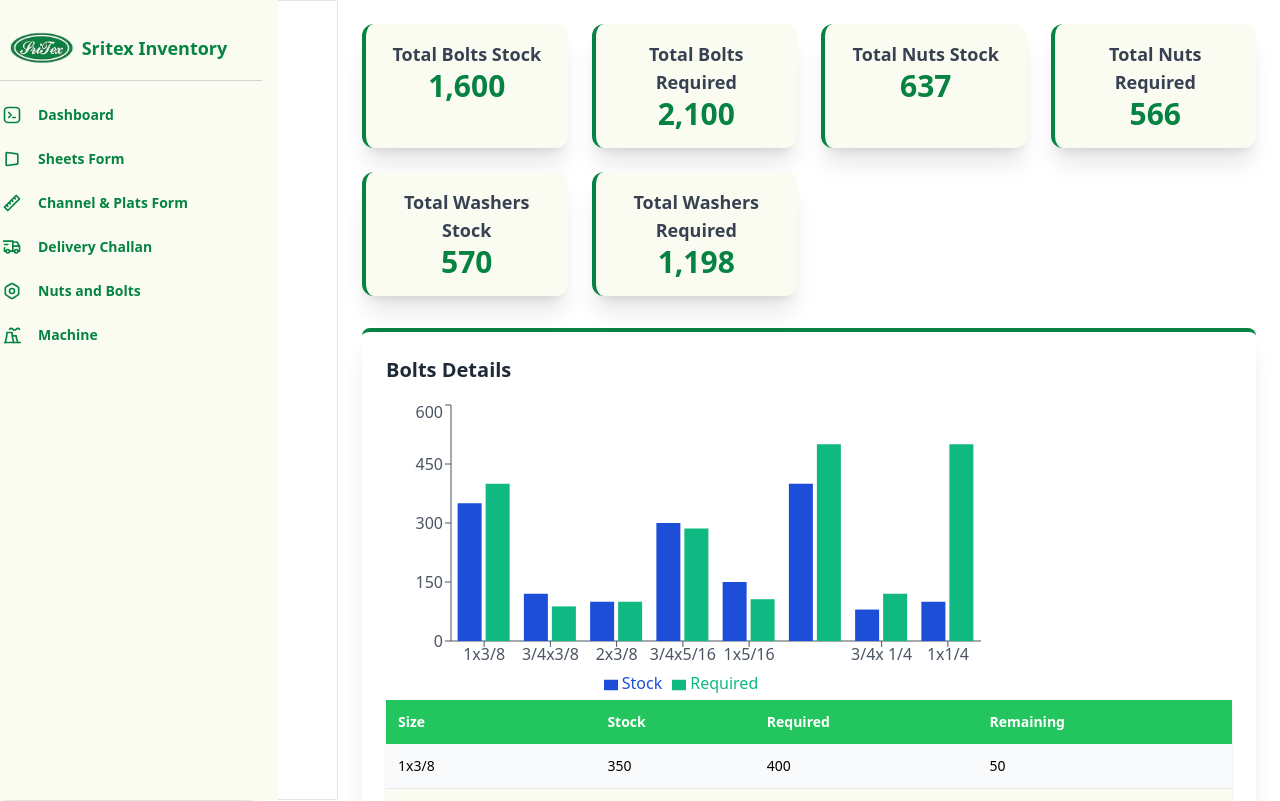
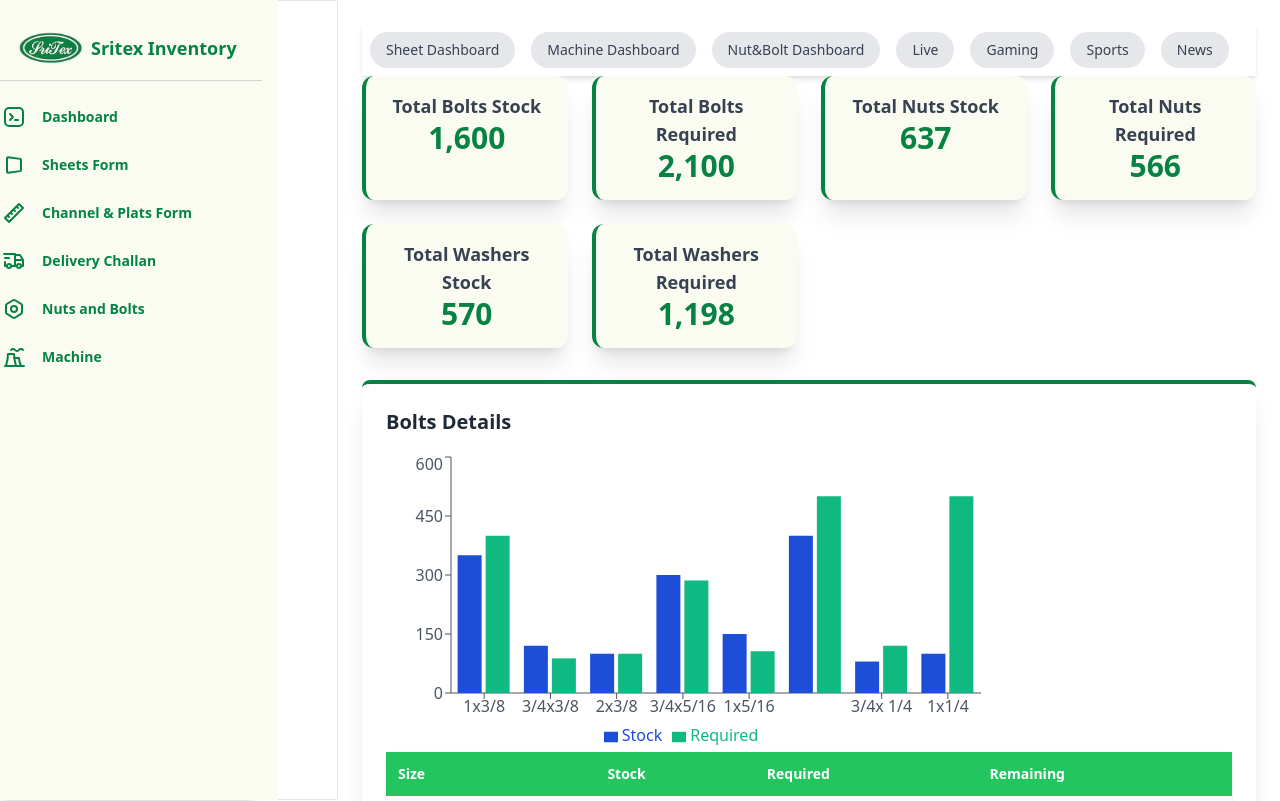
Before and after one commit to Pavithrank02/sritexinventory, a React (Create React App) app: page / in a window 1280 px wide. Shown: the top 801 px of the page. Built offline with nearby package versions, Linux system fonts and the light colour scheme.

Commit message:
changes with UI

```diff
--- a/src/App.js
+++ b/src/App.js
@@ -13,6 +13,7 @@ function App() {
     <div>
       <Routes>
         <Route path="/" element={< Dashboard/>} />
+        <Route path="/sheetdashboard" element={< SheetsDashboard/>} />
         <Route path="sheets" element={<SheetForm />} />
         <Route path="machine" element={<BoltNutMachine />} />
         <Route path="channel" element={<ChannelPattaForm />} />
--- /dev/null
+++ b/src/components/HorizontalMenu.js
@@ -0,0 +1,32 @@
+import React from "react";
+import { Link } from "react-router-dom";
+
+const categories = [
+  { name: "Sheet Dashboard", path: "/sheetdashboard" },
+  { name: "Machine Dashboard", path: "/machine" },
+  { name: "Nut&Bolt Dashboard", path: "/" },
+  { name: "Live", path: "/live" },
+  { name: "Gaming", path: "/gaming" },
+  { name: "Sports", path: "/sports" },
+  { name: "News", path: "/news" },
+];
+
+const HorizontalMenu = () => {
+  return (
+    <div className="overflow-x-auto whitespace-nowrap bg-white shadow-md p-2">
+      <div className="flex space-x-4">
+        {categories.map((category) => (
+          <Link
+            key={category.name}
+            to={category.path}
+            className="px-4 py-2 rounded-full text-sm font-medium bg-gray-200 text-gray-700 hover:bg-gray-300"
+          >
+            {category.name}
+          </Link>
+        ))}
+      </div>
+    </div>
+  );
+};
+
+export default HorizontalMenu;
--- a/src/components/SideComponent.js
+++ b/src/components/SideComponent.js
@@ -19,37 +19,37 @@ export function SidebarDemo() {
     {
       label: "Dashboard",
       href: "/",
-      icon: <IconBrandTabler className="h-5 w-5 flex-shrink-0" />,
+      icon: <IconBrandTabler className="h-6 w-6 flex-shrink-0" />,
     },
     {
       label: "Sheets Form",
       href: "/sheets",
-      icon: <IconPerspective className="h-5 w-5 flex-shrink-0" />,
+      icon: <IconPerspective className="h-6 w-6 flex-shrink-0" />,
     },
     {
       label: "Channel & Plats Form",
       href: "/channel",
-      icon: <IconRuler2 className="h-5 w-5 flex-shrink-0" />,
+      icon: <IconRuler2 className="h-6 w-6 flex-shrink-0" />,
     },
     {
       label: "Delivery Challan",
       href: "/dc",
-      icon: <IconTruckDelivery className="h-5 w-5 flex-shrink-0" />,
+      icon: <IconTruckDelivery className="h-6 w-6 flex-shrink-0" />,
     },
     {
       label: "Nuts and Bolts",
       href: "/nuts",
-      icon: <IconNut className="h-5 w-5 flex-shrink-0" />,
+      icon: <IconNut className="h-6 w-6 flex-shrink-0" />,
     },
     {
       label: "Machine",
       href: "/machine",
-      icon: <IconBuildingFactory className="h-5 w-5 flex-shrink-0" />,
+      icon: <IconBuildingFactory className="h-6 w-6 flex-shrink-0" />,
     },
   ];
 
   return (
-    <div className="flex h-screen w-auto">
+    <div className="flex h-screen ">
       {/* Sidebar */}
       <div
         className={cn(
@@ -63,7 +63,7 @@ export function SidebarDemo() {
             <div
               className={cn(
                 "flex items-center justify-center px-4 py-4 border-b border-neutral-300 dark:border-neutral-700",
-                open ? "justify-between" : "justify-center"
+                open ? "justify-center" : "justify-center"
               )}
             >
               {open ? (
--- a/src/components/dashboards/DashBoard.js
+++ b/src/components/dashboards/DashBoard.js
@@ -13,6 +13,7 @@ import {
 import { motion } from "framer-motion";
 import CountUp from "react-countup";
 import { SidebarDemo } from "../SideComponent";
+import HorizontalMenu from "../HorizontalMenu";
 
 // Dynamic calculation function
 const calculateSummary = (data) => {
@@ -69,6 +70,7 @@ const Dashboard = () => {
     <div className="flex flex-row">
       <SidebarDemo />
       <div className="p-6 bg-gradient-to-br from-customTextColor-white via-customBorderColor-light to-gray-300 min-h-screen">
+        <HorizontalMenu />
         {/* Summary Cards */}
         <div className="grid grid-cols-4 gap-6 mb-8">
           {Object.entries(summary).map(([key, value], index) => (
--- a/src/components/dashboards/SheetsDashboard.js
+++ b/src/components/dashboards/SheetsDashboard.js
@@ -3,6 +3,7 @@ import { BarChart, Bar, XAxis, YAxis, Tooltip, Legend } from "recharts";
 import { motion } from "framer-motion";
 import CountUp from "react-countup";
 import axios from "axios";
+import { SidebarDemo } from "../SideComponent";
 
 const data = [
   { material: "1.2mm Sheet- 2500X1250(8x4)", noOfSheets: 2, balance: 0 },
@@ -19,25 +20,24 @@ const pendingSheets = data.reduce((acc, item) => acc + item.balance, 0);
 const receivedSheets = totalSheets - pendingSheets;
 
 const SheetDashboard = () => {
-
-  const [sheetData, setSheetData] = useState([])
-
+  const [sheetData, setSheetData] = useState([]);
 
   useEffect(() => {
-    const fetchData = async() =>{
-      try{
+    const fetchData = async () => {
+      try {
         const res = await axios.get("http://localhost:5000/sheet-forms");
         setSheetData(res.data);
-        console.log(res.data)
-      }catch (error) {
+        console.log(res.data);
+      } catch (error) {
         console.error("Error fetching sheet data:", error);
       }
-    }
+    };
     fetchData();
-  },[])
-
+  }, []);
 
   return (
+    <div className="flex flex-row">
+      <SidebarDemo />
       <div className="p-6 bg-gradient-to-br from-gray-100 to-gray-300 min-h-screen">
         {/* Summary Cards */}
         <div className="grid grid-cols-3 gap-6 mb-8">
@@ -102,20 +102,23 @@ const SheetDashboard = () => {
               </tr>
             </thead>
             <tbody>
-            {sheetData.map((item, index) => (
-              <tr
-                key={index}
-                className={index % 2 === 0 ? "bg-gray-50" : "bg-white"}
-              >
-                <td className="p-3 border-b text-sm">{item.material}</td>
-                <td className="p-3 border-b text-sm">{item.noOfSheets}</td>
-                <td className="p-3 border-b text-sm">{item.balance}</td>
-              </tr>
+              {sheetData && sheetData?.map((item, index) => (
+                console.log(item)
+                // <tr
+                //   key={index}
+                //   className={index % 2 === 0 ? "bg-gray-50" : "bg-white"}
+                // >
+                //   {item}
+                //   <td className="p-3 border-b text-sm">{item?.material}</td>
+                //   <td className="p-3 border-b text-sm">{item?.noOfSheets}</td>
+                //   <td className="p-3 border-b text-sm">{item?.balance}</td>
+                // </tr>
               ))}
             </tbody>
           </table>
         </motion.div>
       </div>
+    </div>
   );
 };
 
```
Lines whose indentation alone changed are shown as unchanged.
